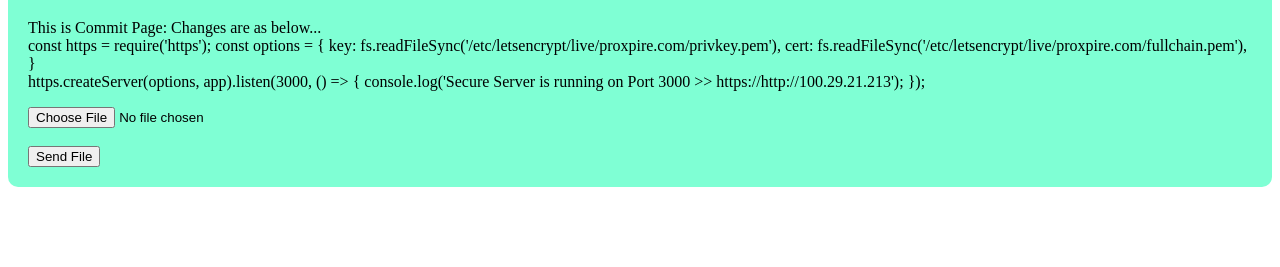
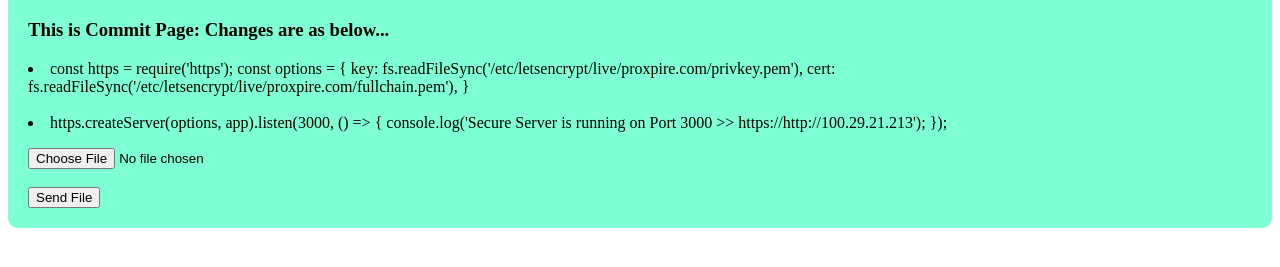
Before and after one commit to FarhadAbbasi/My_Express_Server, a website: page index.html in a window 1280 px wide. Shown: the part 89-356 px from the top of the page. Drawn offline with Linux system fonts and the light colour scheme.

Commit message:
EC2 conflict resolved and uploading the prev code again

```diff
--- a/index.html
+++ b/index.html
@@ -3,18 +3,26 @@
 <body>
     <div style="background-color: aquamarine; padding: 20px; border-radius: 10px;">
         <h1> Hello HTML</h1>
+        <h3>
+            This is Commit Page: Changes are as below... <br />
+        </h3>
+
         <p>
-            This is Commit Page: Changes are as below... <br />
-
+            <li>
                 const https = require('https');
                 const options = {
                 key: fs.readFileSync('/etc/letsencrypt/live/proxpire.com/privkey.pem'),
                 cert: fs.readFileSync('/etc/letsencrypt/live/proxpire.com/fullchain.pem'),
-            } <br/>
+                }
+            </li>
+            <br />
 
+            <li>
                 https.createServer(options, app).listen(3000, () => {
                 console.log('Secure Server is running on Port 3000 >> https://http://100.29.21.213');
                 });
+            </li>
+
 
         </p>
 
--- a/server.js
+++ b/server.js
@@ -416,6 +416,6 @@ app.get('/*', (req, res) => {
 
 // https.createServer(options, app).listen(443, () => {
 
-    https.createServer(options, app).listen(3000, () => {
+https.createServer(options, app).listen(3000, () => {
     console.log('Secure Server is running on Port 3000 >>  https://http://100.29.21.213');
 });
```
Lines whose indentation alone changed are shown as unchanged.
